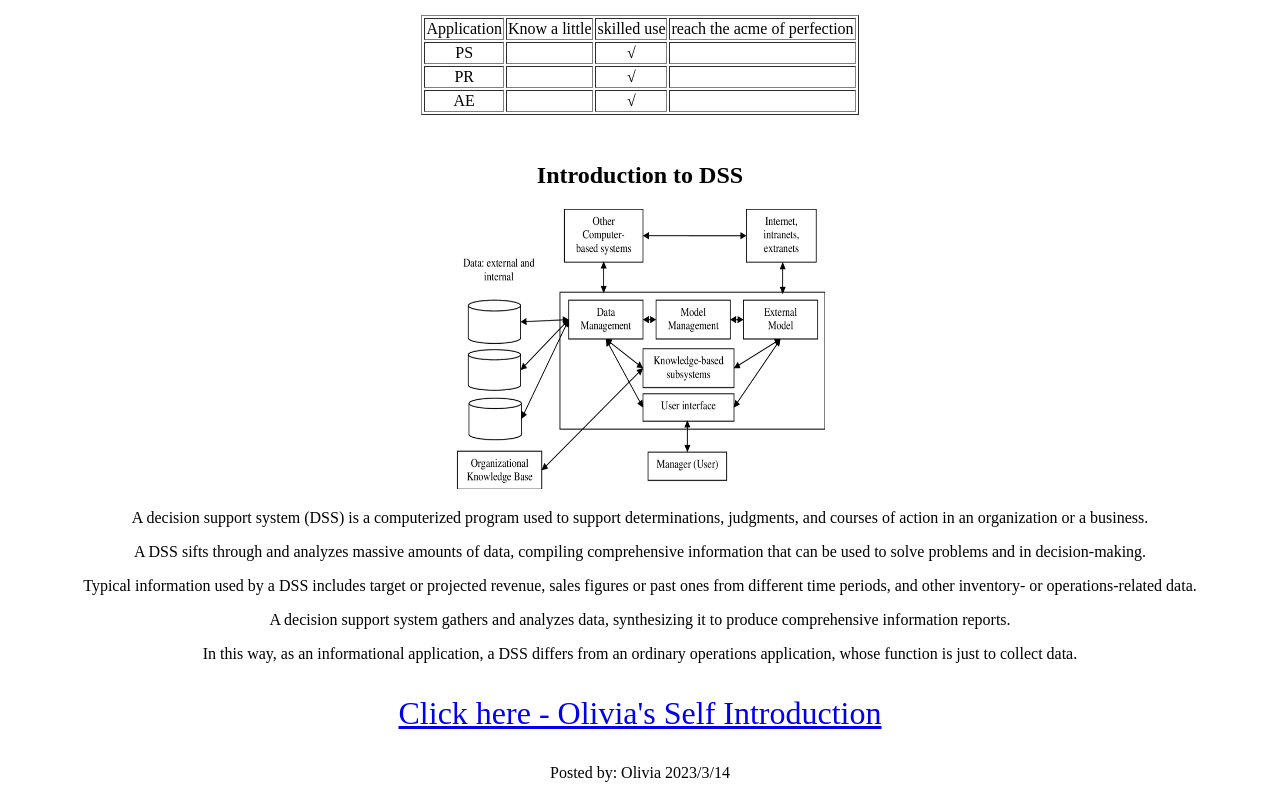
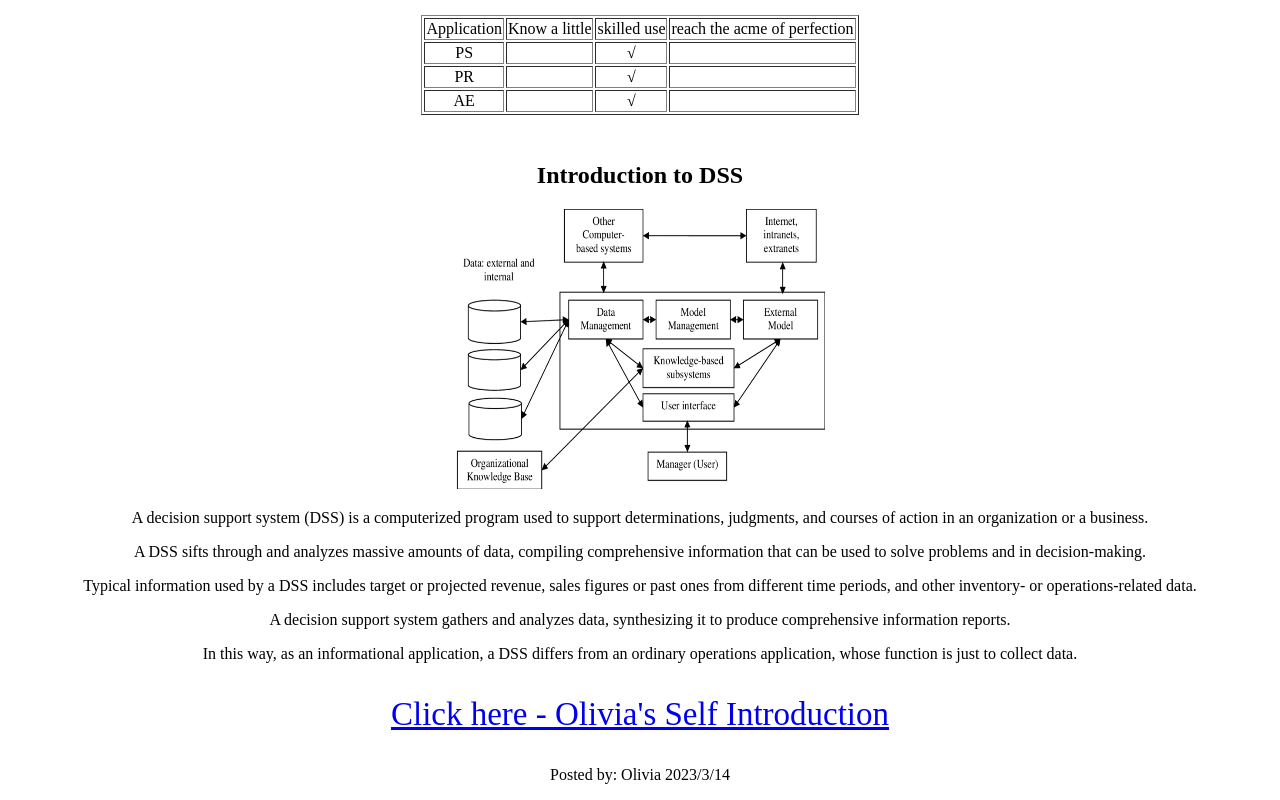
Before and after one commit to olivia68zsy/1223, a plain HTML site: page index.html in a window 1280 px wide. Shown: the part 1202-2002 px from the top of the page. Drawn offline with Linux system fonts and the light colour scheme.

Commit message:
Update index.html

```diff
--- a/index.html
+++ b/index.html
@@ -73,7 +73,7 @@
 
 
 
-<p align="center" style="font-size: 32px;"><a href="2.html" target="_blank">Click here - Olivia's Self Introduction</a></p>
+<p align="center" style="font-size: 33px;"><a href="2.html" target="_blank">Click here - Olivia's Self Introduction</a></p>
 <footer align="center">
     <p>Posted by: Olivia 2023/3/14</p>
     <p><time pubdate datetime="2023-03-14"></time></p>
```
